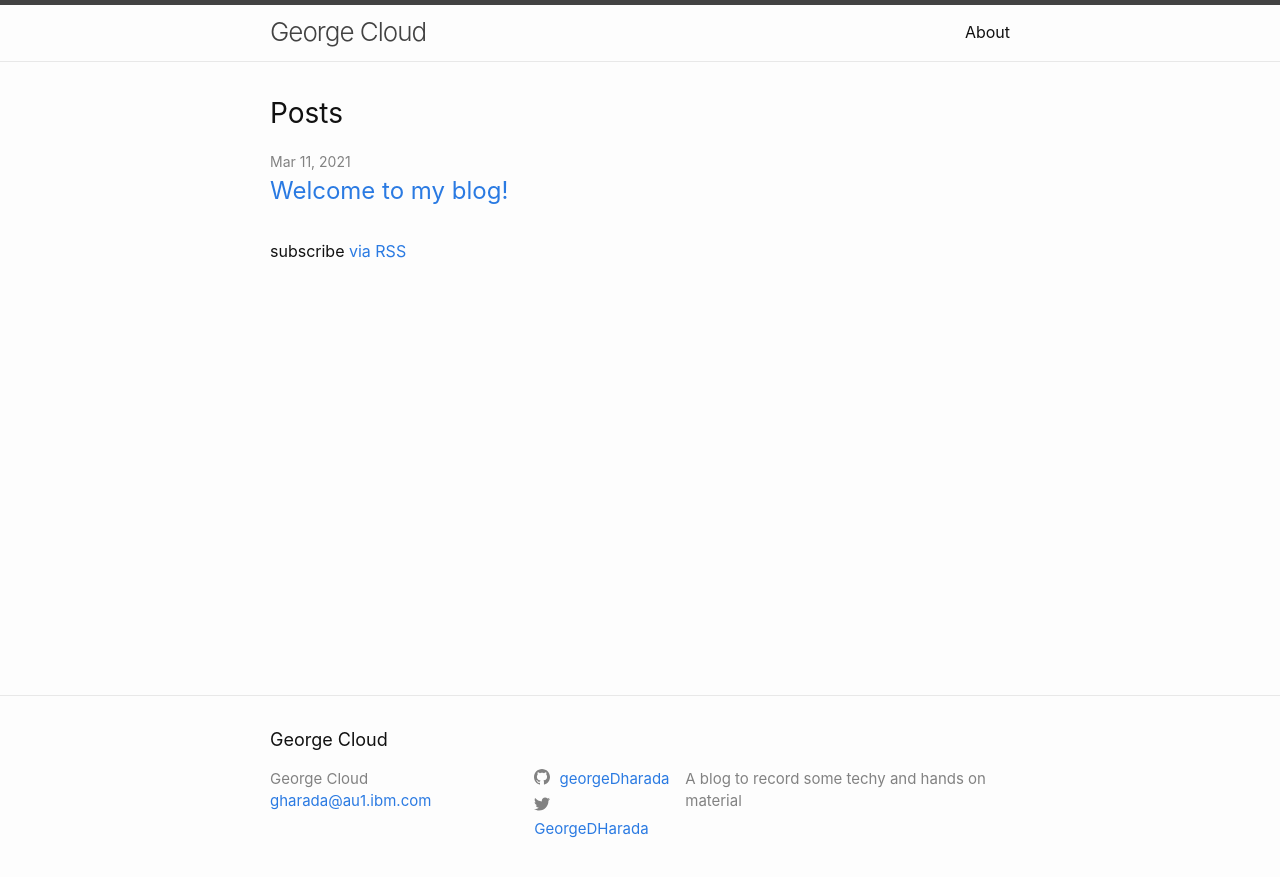
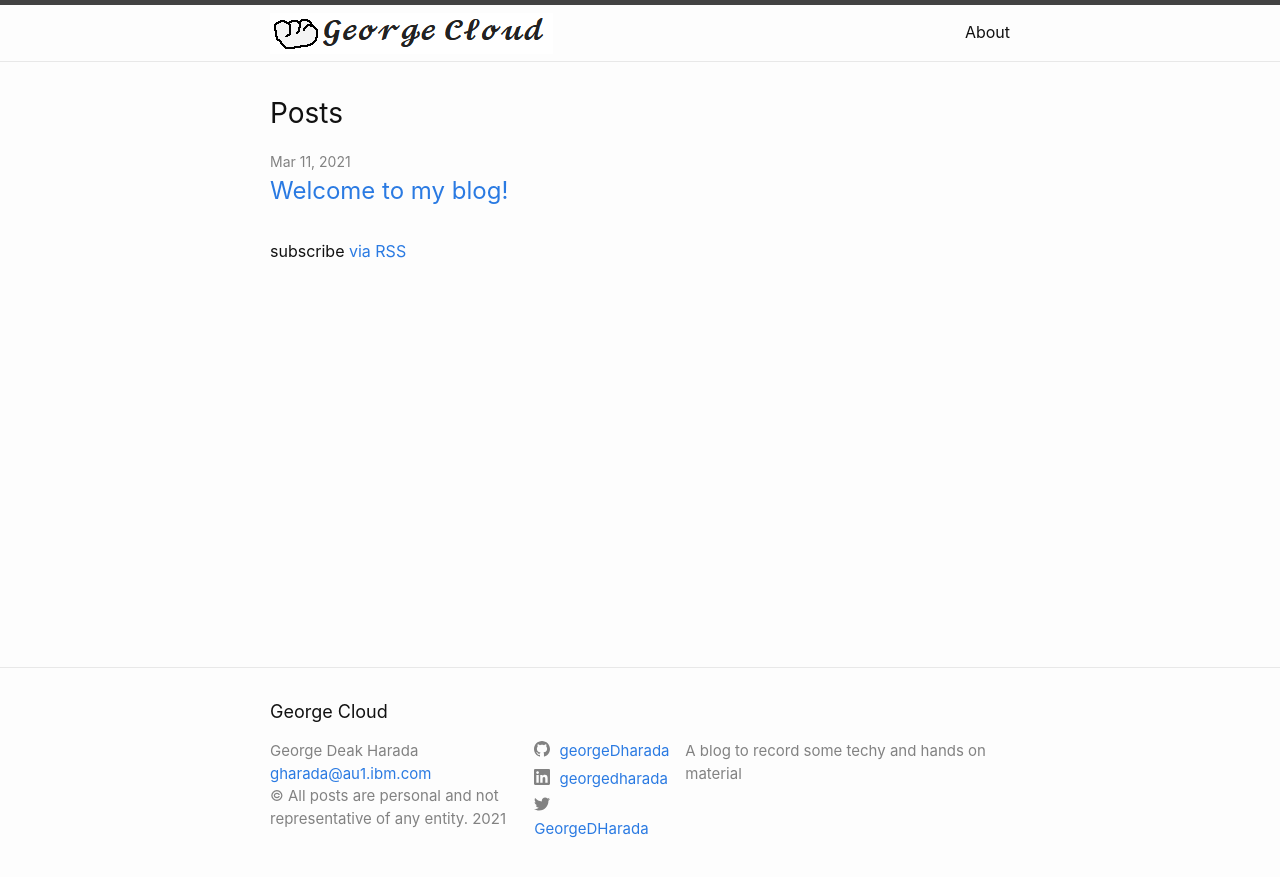
Before and after one commit to georgeDharada/blog, a Jekyll site: the page built from index.markdown, in a window 1280 px wide. Shown: the top 877 px of the page. Built offline with Jekyll 4.4.1, drawn with Linux system fonts in a browser that asks for light colours.

Commit message:
Logo and media links

```diff
--- a/_config.yml
+++ b/_config.yml
@@ -27,6 +27,22 @@ url: "https://georgedharada.github.io" # the base hostname & protocol for your s
 twitter_username: GeorgeDHarada
 github_username:  georgeDharada
 
+# Fields minima uses, but are not defaulted with the jekyll new command.
+# Author is the default for posts, the Atom feed, and is used in the footer.
+author: George Deak Harada
+linkedin_username: georgedharada
+# youtube_username:
+
+# New fields not defaulted by jekyll new with the minima theme
+# Add a copyright. A copyright symble and year will be added automatically
+# copyright: Company Name, Inc.
+copyright: "All posts are personal and not representative of any entity."
+# title-logo is a new field that, when used, displays a logo
+# instead of custom text. Ideally, image is 50px high and takes up
+# minimal horizontal space. Tested with a new root "images" folder e.g.:
+# title-logo: /images/my-logo.png (or jpc etc)
+title-logo: /images/title-logo.png
+
 # Build settings
 
 # Removed minima theme as it is now a regular theme (no longer gem based theme, regular theme)
--- a/_includes/footer.html
+++ b/_includes/footer.html
@@ -18,6 +18,9 @@
             {%- if site.email -%}
             <li><a class="u-email" href="mailto:{{ site.email }}">{{ site.email }}</a></li>
             {%- endif -%}
+            {%- if site.copyright -%}
+            <li>&copy; {{ site.copyright }} {{ 'now' | date: "%Y" }}</li>
+            {%- endif -%}
         </ul>
       </div>
 
--- a/_includes/header.html
+++ b/_includes/header.html
@@ -3,7 +3,21 @@
   <div class="wrapper">
     {%- assign default_paths = site.pages | map: "path" -%}
     {%- assign page_paths = site.header_pages | default: default_paths -%}
-    <a class="site-title" rel="author" href="{{ "/" | relative_url }}">{{ site.title | escape }}</a>
+
+    <!---
+    Original title display code from the minima theme.
+      <a class="site-title" rel="author" href="{{ "/" | relative_url }}">{{ site.title | escape }}</a>
+    -->
+
+    <!-- Custom: add title or title-logo-->
+    <a class="site-title" rel="author" href="{{ "/" | relative_url }}">
+      {%- if site.title-logo -%}
+        <img src="{{ site.title-logo | relative_url }}" alt="{{ site.title | escape }}"></img>
+        {%- else -%}
+          {{ site.title | escape }}
+        {%- endif -%}
+    </a>
+    <!-- end title or title-logo-->
 
     {%- if page_paths -%}
       <nav class="site-nav">
```
Also changed, not shown: images/title-logo.png (added).
